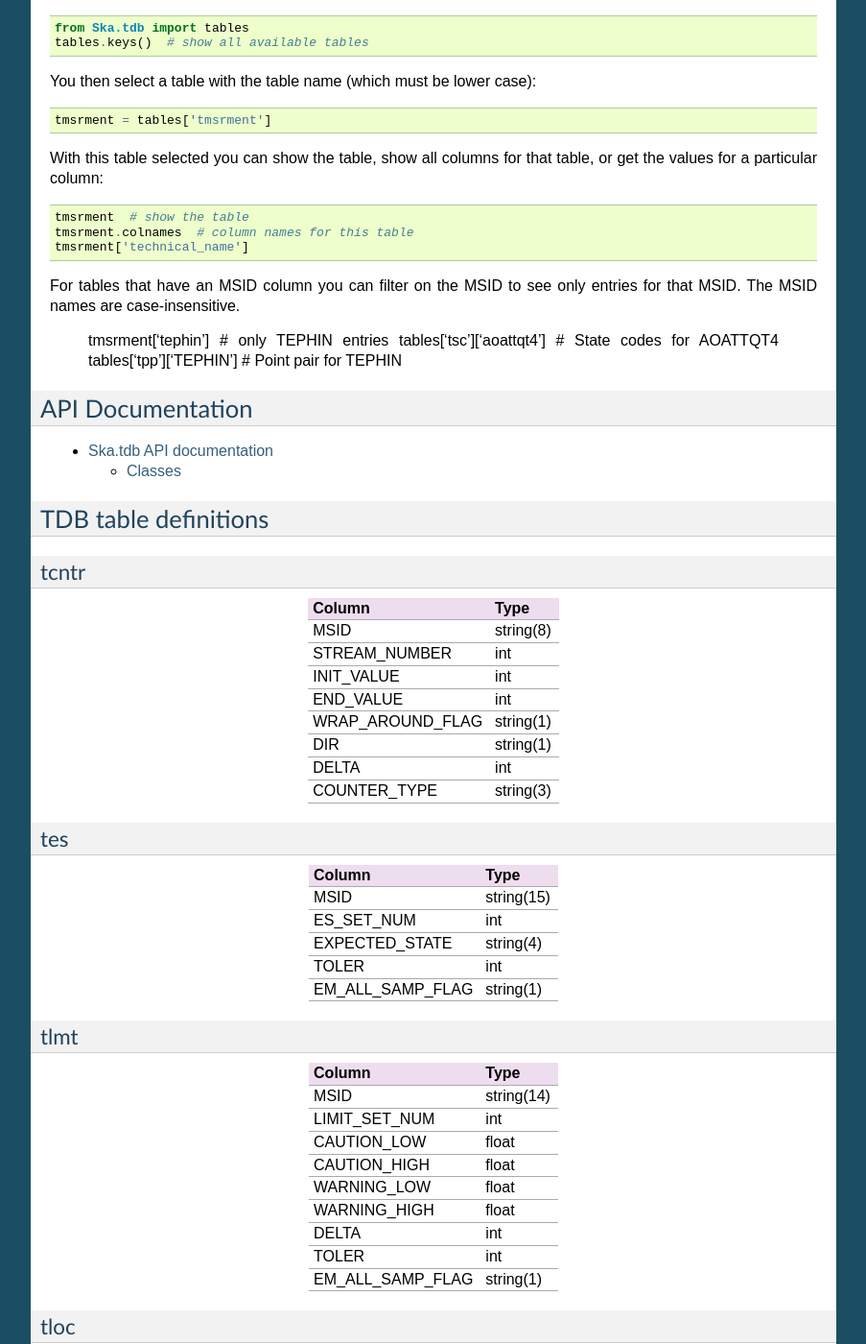
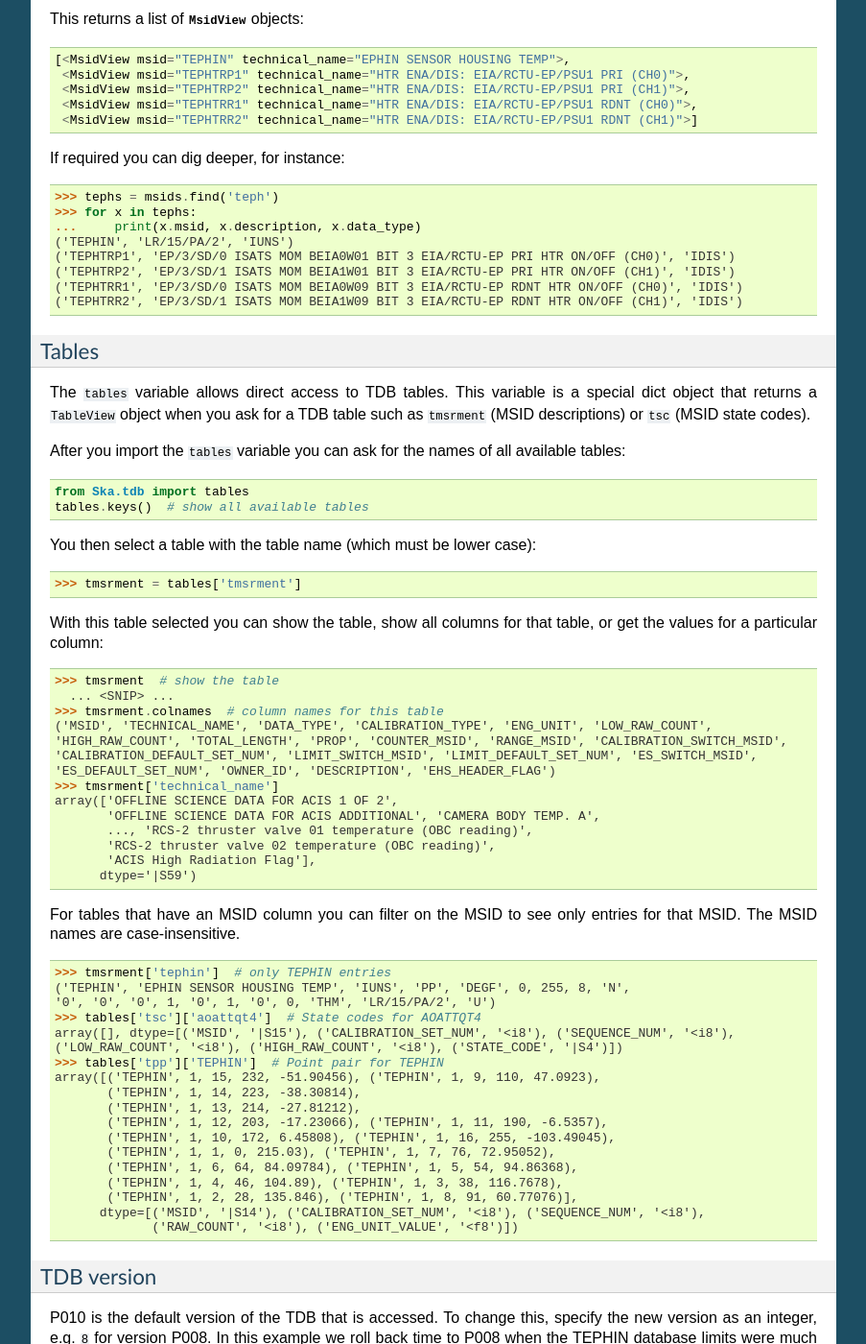
Before and after one commit to sot/ska_tdb, a Sphinx documentation site: the page built from doc/index.rst, in a window 1280 px wide and 1400 px high, scrolled down 1607 px. Shown: the whole window at 96% size, without its empty margins (198-1101 px from the left). Built offline with Sphinx 7.4.7, drawn with Linux system fonts in a browser that asks for light colours; some of the changed text lies outside the part shown.

Commit message:
Update / improve docs

```diff
--- a/doc/index.rst
+++ b/doc/index.rst
@@ -27,8 +27,8 @@ corresponding to the TDB table name.
 
 Examples::
 
-  from Ska.tdb import msids
-  msids.<TAB>  # See available attributes
+  >>> from Ska.tdb import msids
+  >>> msids.<TAB>  # See available attributes
 
 This returns the following, where all the TDB tables with MSID data begin with
 capital "T" and columns from the ``tmsrment`` table are available as lower case
@@ -49,23 +49,48 @@ If you examine any of those attributes for the ``msids`` variable you get the re
 
 Now select a particular MSID and see that it has the same attributes::
 
-  tephin = msids['tephin']
-  tephin.<TAB>  # See available attributes
+  >>> tephin = msids['tephin']
+  >>> tephin.<TAB>  # See available attributes
+  tephin.Tcntr                        tephin.calibration_type             tephin.limit_default_set_num
+  tephin.Tlmt                         tephin.counter_msid                 tephin.limit_switch_msid
+  tephin.Tloc                         tephin.data_type                    tephin.low_raw_count
+  tephin.Tmsrment                     tephin.description                  tephin.msid
+  tephin.Tpc                          tephin.ehs_header_flag              tephin.owner_id
+  tephin.Tpp                          tephin.eng_unit                     tephin.prop
+  tephin.Tsc                          tephin.es_default_set_num           tephin.range_msid
+  tephin.Tsmpl                        tephin.es_switch_msid               tephin.technical_name
+  tephin.calibration_default_set_num  tephin.find                         tephin.total_length
+  tephin.calibration_switch_msid      tephin.high_raw_count
 
 Finally look at the attributes::
 
-  tephin.Tmsrment  # MSID definition (description, tech name etc)
-  tephin.Tpp  # Calibration point pair values
-  tephin.Tsc  # No state codes so it returns None
-  tephin.technical_name
-  tephin.data_type
+  >>> tephin.Tmsrment  # MSID definition (description, tech name etc)
+  ('TEPHIN', 'EPHIN SENSOR HOUSING TEMP', 'IUNS', 'PP', 'DEGF', 0, 255, 8,
+   'N', '0', '0', '0', 1, '0', 1, '0', 0, 'THM', 'LR/15/PA/2', 'U')
+  >>> tephin.Tpp  # Calibration point pair values
+  array([('TEPHIN', 1, 15, 232, -51.90456), ('TEPHIN', 1, 9, 110, 47.0923),
+         ('TEPHIN', 1, 14, 223, -38.30814),
+         ('TEPHIN', 1, 13, 214, -27.81212),
+         ('TEPHIN', 1, 12, 203, -17.23066), ('TEPHIN', 1, 11, 190, -6.5357),
+         ('TEPHIN', 1, 10, 172, 6.45808), ('TEPHIN', 1, 16, 255, -103.49045),
+         ('TEPHIN', 1, 1, 0, 215.03), ('TEPHIN', 1, 7, 76, 72.95052),
+         ('TEPHIN', 1, 6, 64, 84.09784), ('TEPHIN', 1, 5, 54, 94.86368),
+         ('TEPHIN', 1, 4, 46, 104.89), ('TEPHIN', 1, 3, 38, 116.7678),
+         ('TEPHIN', 1, 2, 28, 135.846), ('TEPHIN', 1, 8, 91, 60.77076)],
+        dtype=[('MSID', '|S14'), ('CALIBRATION_SET_NUM', '<i8'), ('SEQUENCE_NUM', '<i8'),
+               ('RAW_COUNT', '<i8'), ('ENG_UNIT_VALUE', '<f8')])
+  >>> tephin.Tsc  # No state codes so it returns None
+  >>> tephin.technical_name
+  'EPHIN SENSOR HOUSING TEMP'
+  >>> tephin.data_type
+  'IUNS'
 
 Finding MSIDs
 ++++++++++++++
 
 With the ``msids`` object you can search the TDB for MSIDs of interest::
 
-  msids.find('teph')
+  >>> msids.find('teph')
 
 This returns a list of :class:`~Ska.tdb.tdb.MsidView` objects::
 
@@ -77,9 +102,14 @@ This returns a list of :class:`~Ska.tdb.tdb.MsidView` objects::
 
 If required you can dig deeper, for instance::
 
-  tephs = msids.find('teph')
-  [(x.msid, x.description, x.data_type) for x in tephs]
-
+  >>> tephs = msids.find('teph')
+  >>> for x in tephs:
+  ...     print(x.msid, x.description, x.data_type)
+  ('TEPHIN', 'LR/15/PA/2', 'IUNS')
+  ('TEPHTRP1', 'EP/3/SD/0 ISATS MOM BEIA0W01 BIT 3 EIA/RCTU-EP PRI HTR ON/OFF (CH0)', 'IDIS')
+  ('TEPHTRP2', 'EP/3/SD/1 ISATS MOM BEIA1W01 BIT 3 EIA/RCTU-EP PRI HTR ON/OFF (CH1)', 'IDIS')
+  ('TEPHTRR1', 'EP/3/SD/0 ISATS MOM BEIA0W09 BIT 3 EIA/RCTU-EP RDNT HTR ON/OFF (CH0)', 'IDIS')
+  ('TEPHTRR2', 'EP/3/SD/1 ISATS MOM BEIA1W09 BIT 3 EIA/RCTU-EP RDNT HTR ON/OFF (CH1)', 'IDIS')
 
 Tables
 ^^^^^^^^
@@ -96,22 +126,63 @@ available tables::
 
 You then select a table with the table name (which must be lower case)::
 
-  tmsrment = tables['tmsrment']
+  >>> tmsrment = tables['tmsrment']
 
 With this table selected you can show the table, show all columns for that
 table, or get the values for a particular column::
 
-  tmsrment  # show the table
-  tmsrment.colnames  # column names for this table
-  tmsrment['technical_name']
+  >>> tmsrment  # show the table
+    ... <SNIP> ...
+  >>> tmsrment.colnames  # column names for this table
+  ('MSID', 'TECHNICAL_NAME', 'DATA_TYPE', 'CALIBRATION_TYPE', 'ENG_UNIT', 'LOW_RAW_COUNT',
+  'HIGH_RAW_COUNT', 'TOTAL_LENGTH', 'PROP', 'COUNTER_MSID', 'RANGE_MSID', 'CALIBRATION_SWITCH_MSID',
+  'CALIBRATION_DEFAULT_SET_NUM', 'LIMIT_SWITCH_MSID', 'LIMIT_DEFAULT_SET_NUM', 'ES_SWITCH_MSID',
+  'ES_DEFAULT_SET_NUM', 'OWNER_ID', 'DESCRIPTION', 'EHS_HEADER_FLAG')
+  >>> tmsrment['technical_name']
+  array(['OFFLINE SCIENCE DATA FOR ACIS 1 OF 2',
+         'OFFLINE SCIENCE DATA FOR ACIS ADDITIONAL', 'CAMERA BODY TEMP. A',
+         ..., 'RCS-2 thruster valve 01 temperature (OBC reading)',
+         'RCS-2 thruster valve 02 temperature (OBC reading)',
+         'ACIS High Radiation Flag'],
+        dtype='|S59')
 
 For tables that have an MSID column you can filter on the MSID to see only
 entries for that MSID.  The MSID names are case-insensitive.
 
-  tmsrment['tephin']  # only TEPHIN entries
-  tables['tsc']['aoattqt4']  # State codes for AOATTQT4
-  tables['tpp']['TEPHIN']  # Point pair for TEPHIN
+  >>> tmsrment['tephin']  # only TEPHIN entries
+  ('TEPHIN', 'EPHIN SENSOR HOUSING TEMP', 'IUNS', 'PP', 'DEGF', 0, 255, 8, 'N',
+  '0', '0', '0', 1, '0', 1, '0', 0, 'THM', 'LR/15/PA/2', 'U')
+  >>> tables['tsc']['aoattqt4']  # State codes for AOATTQT4
+  array([], dtype=[('MSID', '|S15'), ('CALIBRATION_SET_NUM', '<i8'), ('SEQUENCE_NUM', '<i8'),
+  ('LOW_RAW_COUNT', '<i8'), ('HIGH_RAW_COUNT', '<i8'), ('STATE_CODE', '|S4')])
+  >>> tables['tpp']['TEPHIN']  # Point pair for TEPHIN
+  array([('TEPHIN', 1, 15, 232, -51.90456), ('TEPHIN', 1, 9, 110, 47.0923),
+         ('TEPHIN', 1, 14, 223, -38.30814),
+         ('TEPHIN', 1, 13, 214, -27.81212),
+         ('TEPHIN', 1, 12, 203, -17.23066), ('TEPHIN', 1, 11, 190, -6.5357),
+         ('TEPHIN', 1, 10, 172, 6.45808), ('TEPHIN', 1, 16, 255, -103.49045),
+         ('TEPHIN', 1, 1, 0, 215.03), ('TEPHIN', 1, 7, 76, 72.95052),
+         ('TEPHIN', 1, 6, 64, 84.09784), ('TEPHIN', 1, 5, 54, 94.86368),
+         ('TEPHIN', 1, 4, 46, 104.89), ('TEPHIN', 1, 3, 38, 116.7678),
+         ('TEPHIN', 1, 2, 28, 135.846), ('TEPHIN', 1, 8, 91, 60.77076)],
+        dtype=[('MSID', '|S14'), ('CALIBRATION_SET_NUM', '<i8'), ('SEQUENCE_NUM', '<i8'),
+               ('RAW_COUNT', '<i8'), ('ENG_UNIT_VALUE', '<f8')])
 
+TDB version
+^^^^^^^^^^^
+
+P010 is the default version of the TDB that is accessed.  To change this, specify
+the new version as an integer, e.g. ``8`` for version P008.  In this example we
+roll back time to P008 when the TEPHIN database limits were much lower::
+
+  >>> msids['tephin'].Tlmt
+  ('TEPHIN', 1, 10.0, 150.0, 5.0, 999.0, 0, 5, 'A')
+
+  >>> import Ska.tdb
+  >>> Ska.tdb.set_tdb_version(8)
+
+  >>> msids['tephin'].Tlmt
+  ('TEPHIN', 1, 10.0, 81.0, 5.0, 86.0, 0, 5, 'A')
 
 API Documentation
 ------------------
```
